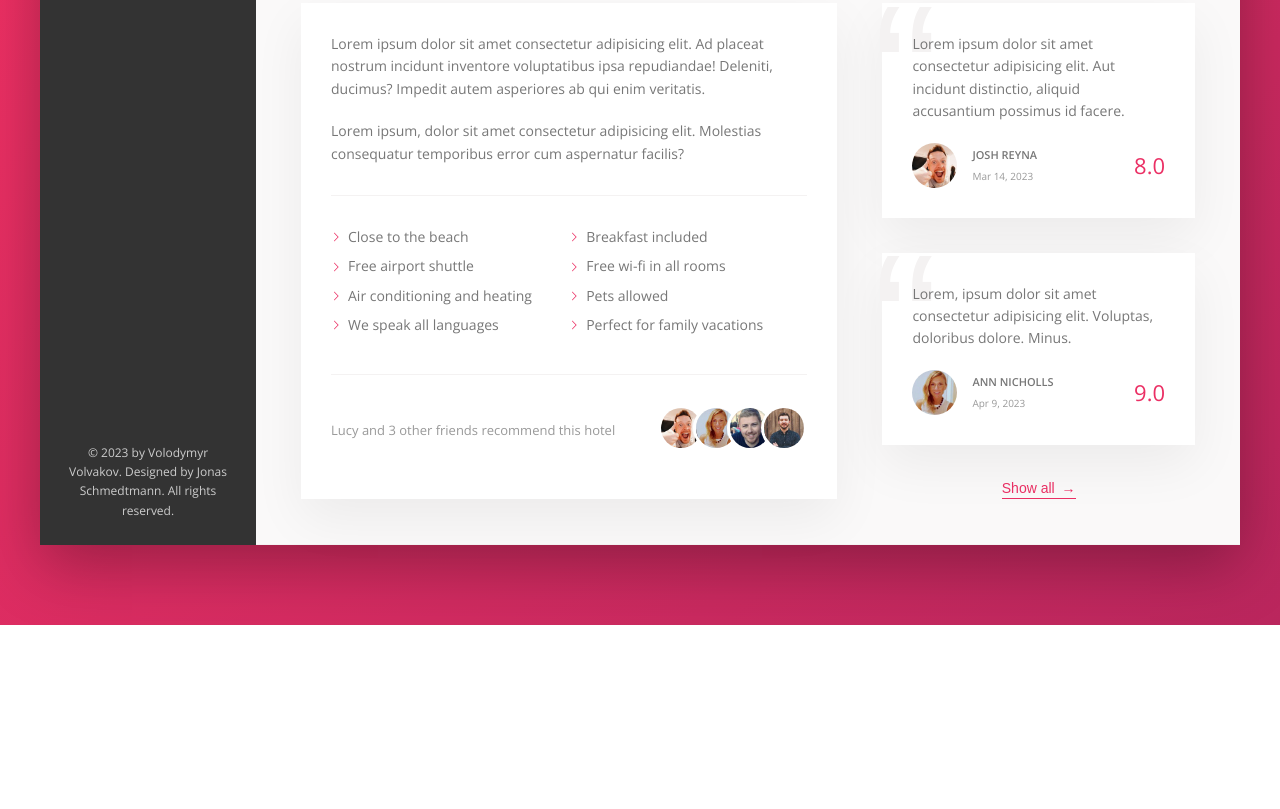
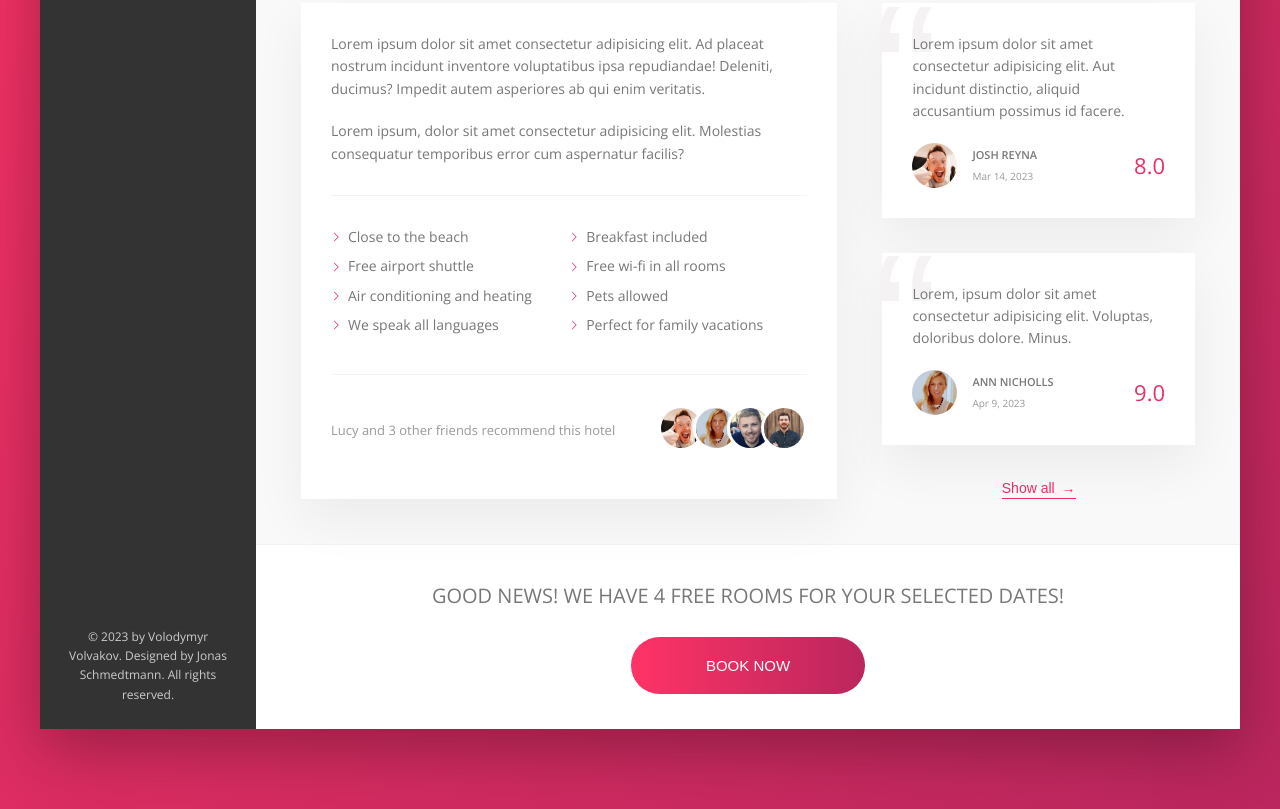
Before and after one commit to VladimirVolvakov/booking-app, a website: page index.html in a window 1280 px wide. Shown: the part 644-1453 px from the top of the page. Before the commit the page ends 1269 px from the top, so only its background shows below. Drawn offline with nearby package versions, Linux system fonts and the light colour scheme.

Commit message:
feat: add markup & styles for main.cta

```diff
--- a/index.html
+++ b/index.html
@@ -238,6 +238,15 @@
               <button class="btn-inline">Show all <span>&rarr;</span></button>
             </div>
           </div>
+          <div class="cta">
+            <h2 class="cta__book-now">
+              Good news! We have 4 free rooms for your selected dates!
+            </h2>
+            <button class="cta__btn">
+              <span class="cta__btn--visible">Book now</span>
+              <span class="cta__btn--hidden">Only 4 rooms left</span>
+            </button>
+          </div>
         </main>
       </div>
     </div>
--- /dev/null
+++ b/sass/components/_cta.scss
@@ -0,0 +1,67 @@
+.cta {
+  padding: 3.5rem 0;
+  text-align: center;
+
+  &__book-now {
+    margin-bottom: 2.5rem;
+    font-size: 2rem;
+    font-weight: 300;
+    text-transform: uppercase;
+  }
+
+  &__btn {
+    position: relative;
+    background-image: linear-gradient(
+      to right,
+      var(--color-primary-light),
+      var(--color-primary-dark)
+    );
+    border: none;
+    border-radius: 100px;
+    overflow: hidden;
+    font-size: 1.5rem;
+    font-weight: 300;
+    text-transform: uppercase;
+    color: var(--color-white);
+    cursor: pointer;
+
+    & > * {
+      display: inline-block;
+      height: 100%;
+      width: 100%;
+      transition: all 0.3s;
+    }
+
+    &--visible {
+      padding: 2rem 7.5rem;
+    }
+
+    &--hidden {
+      position: absolute;
+      left: 0;
+      top: -100%;
+      padding: 2rem 0rem;
+    }
+
+    &:hover {
+      background-image: linear-gradient(
+        to left,
+        var(--color-primary-light),
+        var(--color-primary-dark)
+      );
+    }
+
+    &:hover &--visible {
+      transform: translateY(100%);
+    }
+
+    &:hover &--hidden {
+      top: 0;
+    }
+
+    &:focus {
+      outline: none;
+      animation: 1s pulsation infinite;
+    }
+  }
+}
--- a/sass/main.scss
+++ b/sass/main.scss
@@ -1,5 +1,6 @@
 @import "base/base";
 @import "components/btn-inline";
+@import "components/cta";
 @import "components/gallery";
 @import "components/list";
 @import "components/logo";
```
Also changed, not shown: css/style.css.
